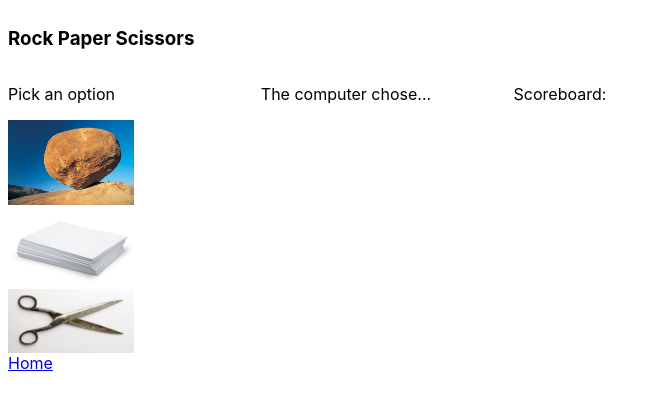
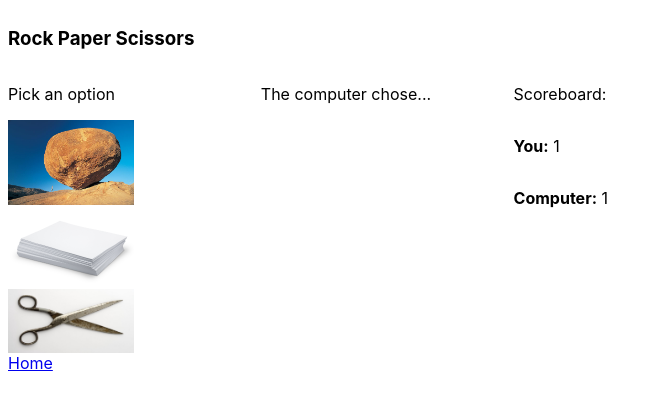
Before and after one commit to wdportman/my-app, a React (Create React App) app: page /rps in a window 1280 px wide. Shown: the top 410 px of the page, without its empty margins (0-662 px from the left). Built offline with nearby package versions, Linux system fonts and the light colour scheme.

Commit message:
Set up RPS scoreboard state

```diff
--- a/src/App.js
+++ b/src/App.js
@@ -1,6 +1,4 @@
-import logo from './logo.svg';
-import './App.css';
-import Button from './components/Button';
+import React, {useState} from 'react'
 import Counter from './components/pages/Counter';
 import RPS from './components/pages/RPS';
 import Home from './components/pages/Home';
@@ -12,7 +10,9 @@ import {
   Redirect
 } from "react-router-dom";
 
-function App() {
+export default function App() {
+  const [yourScore, setYourScore] = useState(1);
+  const [computerScore, setComputerScore] = useState(1);
 
   return (
     <Router>
@@ -27,7 +27,10 @@ function App() {
         </Route>
 
         <Route exact path='/rps'>
-          <RPS></RPS>
+          <RPS
+            yourScore={yourScore}
+            computerScore={computerScore}
+          />
         </Route>
 
         <Route path="*">
@@ -39,5 +42,3 @@ function App() {
     </Router>
   );
 }
-
-export default App;
--- a/src/components/pages/RPS.js
+++ b/src/components/pages/RPS.js
@@ -10,6 +10,8 @@ const handleClick = function(imageName) {
 }
 
 export default function RPS(props) {
+
+  const {yourScore, computerScore} = props;
 
   return (
     <div>
@@ -29,6 +31,8 @@ export default function RPS(props) {
         </div>
         <div className='rps-column'>
           <p>Scoreboard:</p>
+          <p><b>You:</b> {yourScore}</p>
+          <p><b>Computer:</b> {computerScore}</p>
         </div>
       </div>
       <Link to="/">Home</Link>
```
